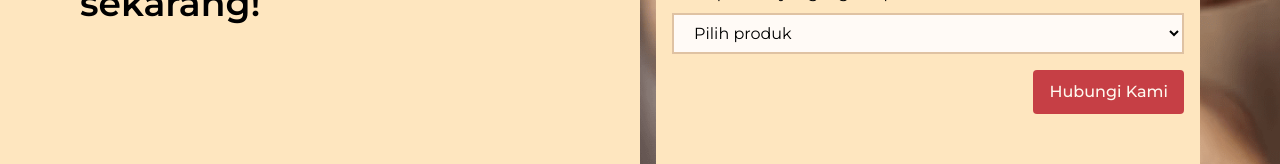
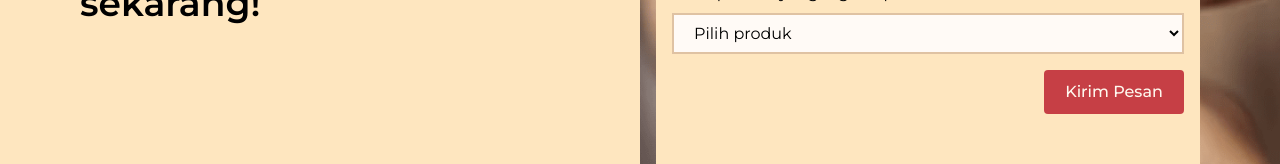
Before and after one commit to rigenski/shun-cosmetic, a Next.js app: page / in a window 1280 px wide. Shown: the part 4284-4448 px from the top of the page. Built offline with nearby package versions, Linux system fonts and the light colour scheme.

Commit message:
fix: change button send message

```diff
--- a/components/sections/home/start/index.tsx
+++ b/components/sections/home/start/index.tsx
@@ -118,7 +118,7 @@ export default function Start() {
                             : ""
                         }`}
                       >
-                        Hubungi Kami
+                        Kirim Pesan
                       </Link>
                     </div>
                   </div>
```
